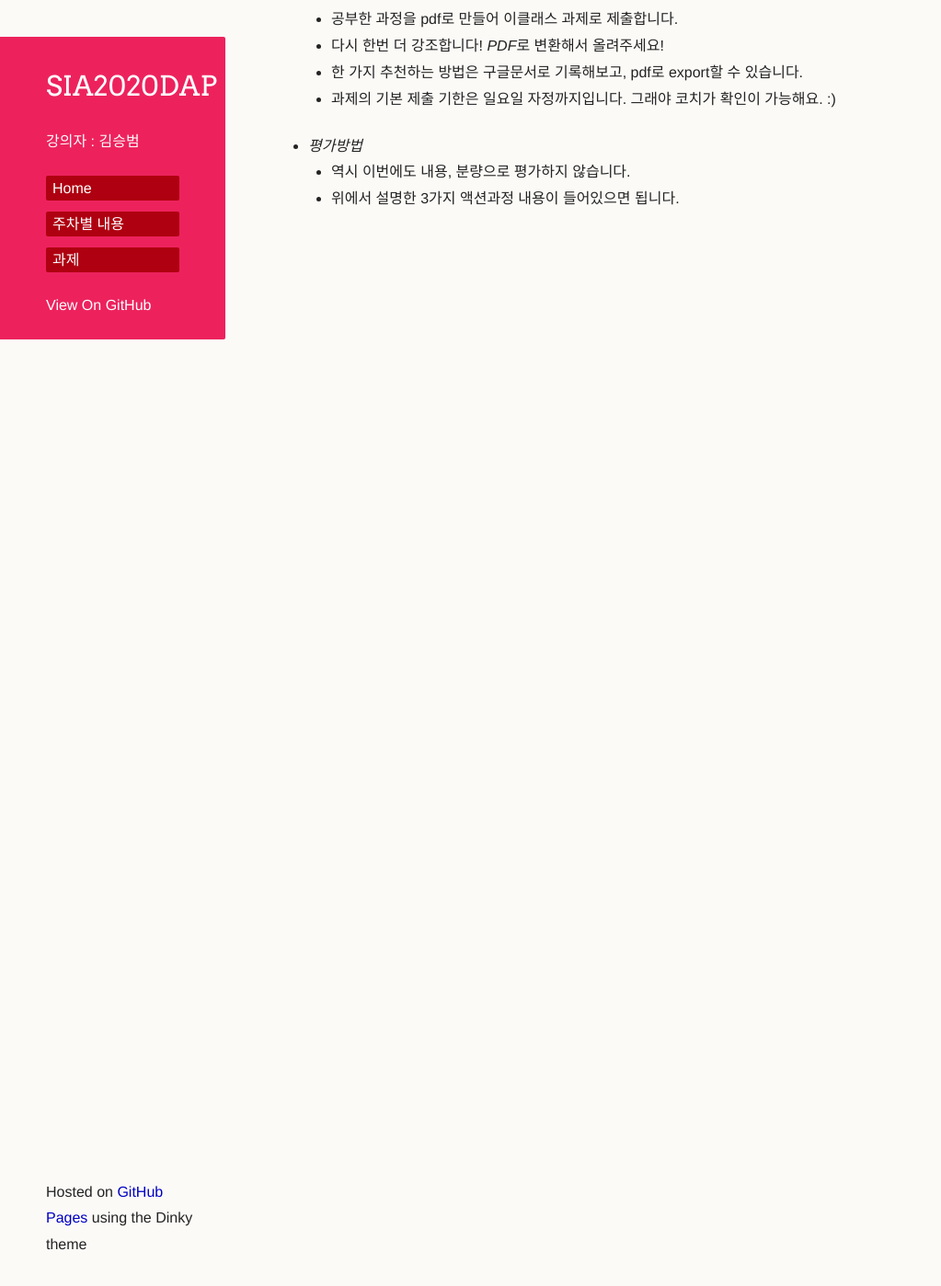
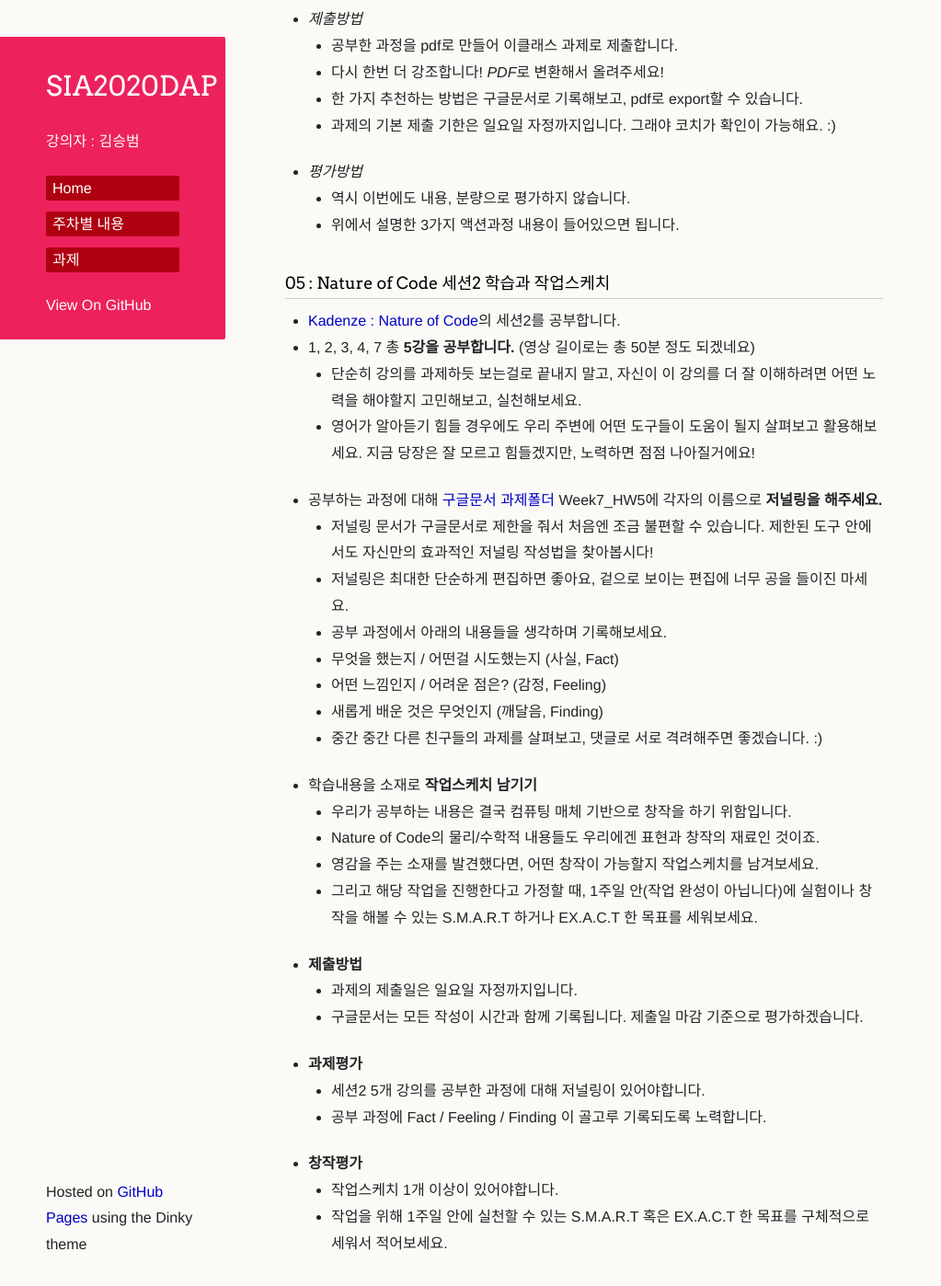
Before and after one commit to picxenk/SIA2020DAP, a Jekyll site: the page built from homework.md, in a window 1280 px wide and 1400 px high, scrolled down 4680 px. Shown: the whole window at 92% size, without its empty margins (0-1023 px from the left). Built offline with Jekyll 4.4.1, drawn with Linux system fonts in a browser that asks for light colours; our own code applies the rules of GitHub Pages for plain Markdown files; a script that is not in the unit is left out; the repository's description, which GitHub fills in, is left out; some of the changed text lies outside the part shown.

Commit message:
Update homework.md

```diff
--- a/homework.md
+++ b/homework.md
@@ -128,12 +128,41 @@
    * 이전의 과제에서 자신이 의문이 들었거나 잘 모르는 부분 중에서, 이해가 조금 더 된 부분이 있다면 생각을 기록해보세요.
    * 여전히 잘 모르는 부분이 있다면, 그게 무엇인지 다시 기록해보고, 어디를 더 공부해볼지 계획을 세워 실천해보세요. 물론 이때에도 완벽하게 이해하길 기대하는건 아닙니다.
 
-* *제출방법*
+ * *제출방법*
    * 공부한 과정을 pdf로 만들어 이클래스 과제로 제출합니다.
    * 다시 한번 더 강조합니다! *PDF*로 변환해서 올려주세요!
    * 한 가지 추천하는 방법은 구글문서로 기록해보고, pdf로 export할 수 있습니다.
    * 과제의 기본 제출 기한은 일요일 자정까지입니다. 그래야 코치가 확인이 가능해요. :)
 
-* *평가방법*
+ * *평가방법*
    * 역시 이번에도 내용, 분량으로 평가하지 않습니다.
    * 위에서 설명한 3가지 액션과정 내용이 들어있으면 됩니다.
+
+
+### 05 : Nature of Code 세션2 학습과 작업스케치
+ * [Kadenze : Nature of Code](https://www.kadenze.com/courses/the-nature-of-code-ii/sessions)의 세션2를 공부합니다.
+ * 1, 2, 3, 4, 7 총 **5강을 공부합니다.** (영상 길이로는 총 50분 정도 되겠네요)
+   * 단순히 강의를 과제하듯 보는걸로 끝내지 말고, 자신이 이 강의를 더 잘 이해하려면 어떤 노력을 해야할지 고민해보고, 실천해보세요.
+   * 영어가 알아듣기 힘들 경우에도 우리 주변에 어떤 도구들이 도움이 될지 살펴보고 활용해보세요. 지금 당장은 잘 모르고 힘들겠지만, 노력하면 점점 나아질거에요!
+ * 공부하는 과정에 대해 [구글문서 과제폴더](https://drive.google.com/drive/folders/1_0gZiEg378oPuKcEaxkxjrbudETRJ7zW?usp=sharing) Week7_HW5에 각자의 이름으로 **저널링을 해주세요.**
+   * 저널링 문서가 구글문서로 제한을 줘서 처음엔 조금 불편할 수 있습니다. 제한된 도구 안에서도 자신만의 효과적인 저널링 작성법을 찾아봅시다!
+   * 저널링은 최대한 단순하게 편집하면 좋아요, 겉으로 보이는 편집에 너무 공을 들이진 마세요.
+   * 공부 과정에서 아래의 내용들을 생각하며 기록해보세요.
+   * 무엇을 했는지 / 어떤걸 시도했는지 (사실, Fact)
+   * 어떤 느낌인지 / 어려운 점은? (감정, Feeling)
+   * 새롭게 배운 것은 무엇인지 (깨달음, Finding)
+   * 중간 중간 다른 친구들의 과제를 살펴보고, 댓글로 서로 격려해주면 좋겠습니다. :)
+ * 학습내용을 소재로 **작업스케치 남기기**
+   * 우리가 공부하는 내용은 결국 컴퓨팅 매체 기반으로 창작을 하기 위함입니다.
+   * Nature of Code의 물리/수학적 내용들도 우리에겐 표현과 창작의 재료인 것이죠.
+   * 영감을 주는 소재를 발견했다면, 어떤 창작이 가능할지 작업스케치를 남겨보세요.
+   * 그리고 해당 작업을 진행한다고 가정할 때, 1주일 안(작업 완성이 아닙니다)에 실험이나 창작을 해볼 수 있는 S.M.A.R.T 하거나 EX.A.C.T 한 목표를 세워보세요.
+ * **제출방법**
+   * 과제의 제출일은 일요일 자정까지입니다.
+   * 구글문서는 모든 작성이 시간과 함께 기록됩니다. 제출일 마감 기준으로 평가하겠습니다.
+ * **과제평가**
+   * 세션2 5개 강의를 공부한 과정에 대해 저널링이 있어야합니다.
+   * 공부 과정에 Fact / Feeling / Finding 이 골고루 기록되도록 노력합니다.
+ * **창작평가**
+   * 작업스케치 1개 이상이 있어야합니다.
+   * 작업을 위해 1주일 안에 실천할 수 있는 S.M.A.R.T 혹은 EX.A.C.T 한 목표를 구체적으로 세워서 적어보세요.
```
